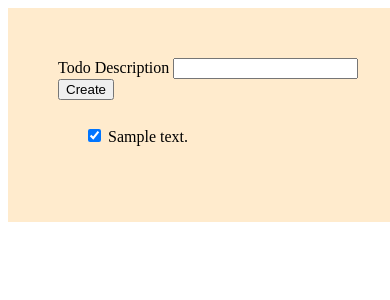
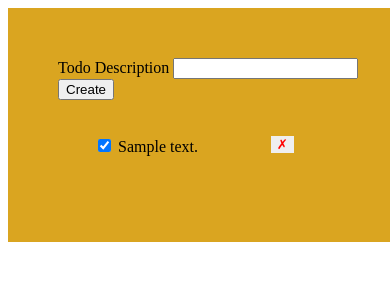
Before and after one commit to kavinraju/TodoApp, a Flask app: page / in a window 390 px wide; the page is wider, and only the part inside the window is pictured. Shown: the top 300 px of that part. Run offline with Flask 2, Linux system fonts and the light colour scheme; tables that the repository leaves empty hold one stand-in row (values such as "Sample post").

Commit message:
Implemented delete functionality - yet to make it responsive by add sending back the json response

```diff
--- a/app.py
+++ b/app.py
@@ -59,6 +59,18 @@ def set_completed_todo(todo_id):
 
     return redirect(url_for('index'))
 
+@app.route('/todos/delete/<todo_id>', methods=['POST'])
+def delete(todo_id):
+    try:
+        todo = Todo.query.get(todo_id)
+        db.session.delete(todo)
+        db.session.commit()
+    except:
+        db.session.rollback()
+    finally:
+        db.session.close()
+
+    return redirect(url_for('index'))
 
 @app.route('/')
 def index():
--- a/templates/index.html
+++ b/templates/index.html
@@ -11,10 +11,23 @@
                 padding: 16px;
                 margin: 10px;
             }
+
+            li {
+                clear: both;
+                width: 200px;
+                padding: 10px;
+                margin: 0px;
+            }
+            li button{
+                border: none;
+                outline: none;
+                color: red;
+                float: right;
+            }
         </style>
     </head>
     <body>
-        <div style="background-color:blanchedalmond; width:90%; margin: 0 auto; padding: 50px;">
+        <div style="background-color:goldenrod; width:90%; margin: 0 auto; padding: 50px;">
 
         <form id="form">
             <label for="desp">Todo Description</label>
@@ -26,6 +39,7 @@
             <li>
                 <input id="checkbox_todo_completed" class="check-completed" data-id="{{ d.id }}" type="checkbox" {% if d.completed %} checked {% endif %}>
                 {{ d.description}}
+                <button id="btn_todo_delete" class="delete-btn" data-id="{{ d.id }}">&cross;</button>
             </li>
             {% endfor %}
         </ul>
@@ -34,6 +48,12 @@
     <div id="error" class="hidden">Opps something went wrong!</div>
 
     <script>
+
+        const deleteButtons = document.querySelectorAll('.delete-btn');
+        for(let i=0; i < deleteButtons.length; i++){
+            const delBtn = deleteButtons[i];
+            setDeleteButtonListener(delBtn);
+        }
 
         const checkboxes = document.querySelectorAll('.check-completed');
         for(let i=0; i < checkboxes.length; i++){
@@ -87,7 +107,7 @@
             checkbox.onchange = function(e) {
                 console.log(e);
                 const newCompleted  = e.target.checked;
-                const todoId = e.target.dataset['id']
+                const todoId = e.target.dataset['id'];
                 fetch('/todos/' + todoId + '/set-completed',{
                     method: 'POST',
                     body:JSON.stringify({
@@ -105,6 +125,29 @@
                 })
             }
         }
+
+        function setDeleteButtonListener(btn){
+            btn.onclick = function(e){
+                console.log(e);
+
+                const todoId = e.target.dataset['id'];
+                fetch('/todos/delete/' + todoId, {
+                    method: 'POST',
+                    body: JSON.stringify({
+
+                    }),
+                    headers:{
+                        'Content-Type':'application/json'
+                    }
+                }).then(function(){
+                    document.getElementById('error').className = 'hidden'
+                }).catch(function(e){
+                    console.error(e);
+
+                    document.getElementById('error').className = ''
+                })
+            }
+        }
     </script>
     </body>
 </html>
```
